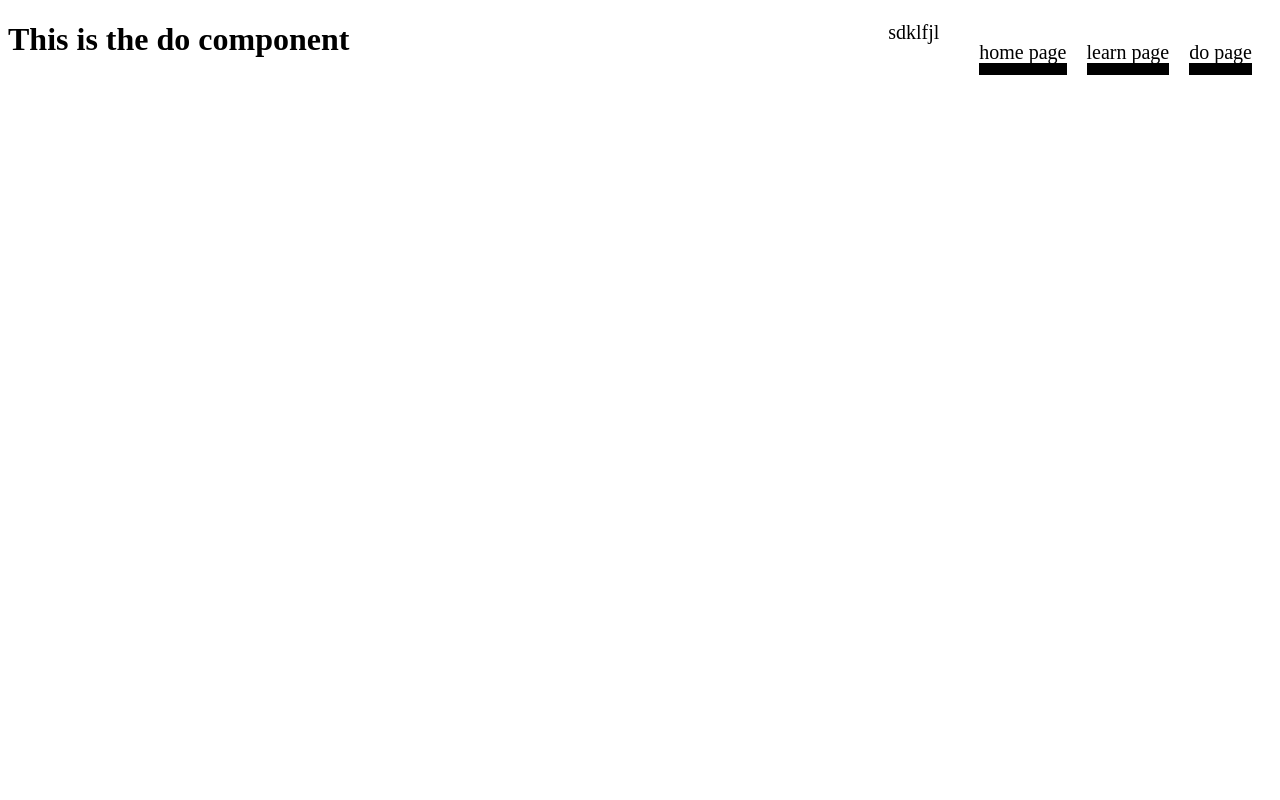
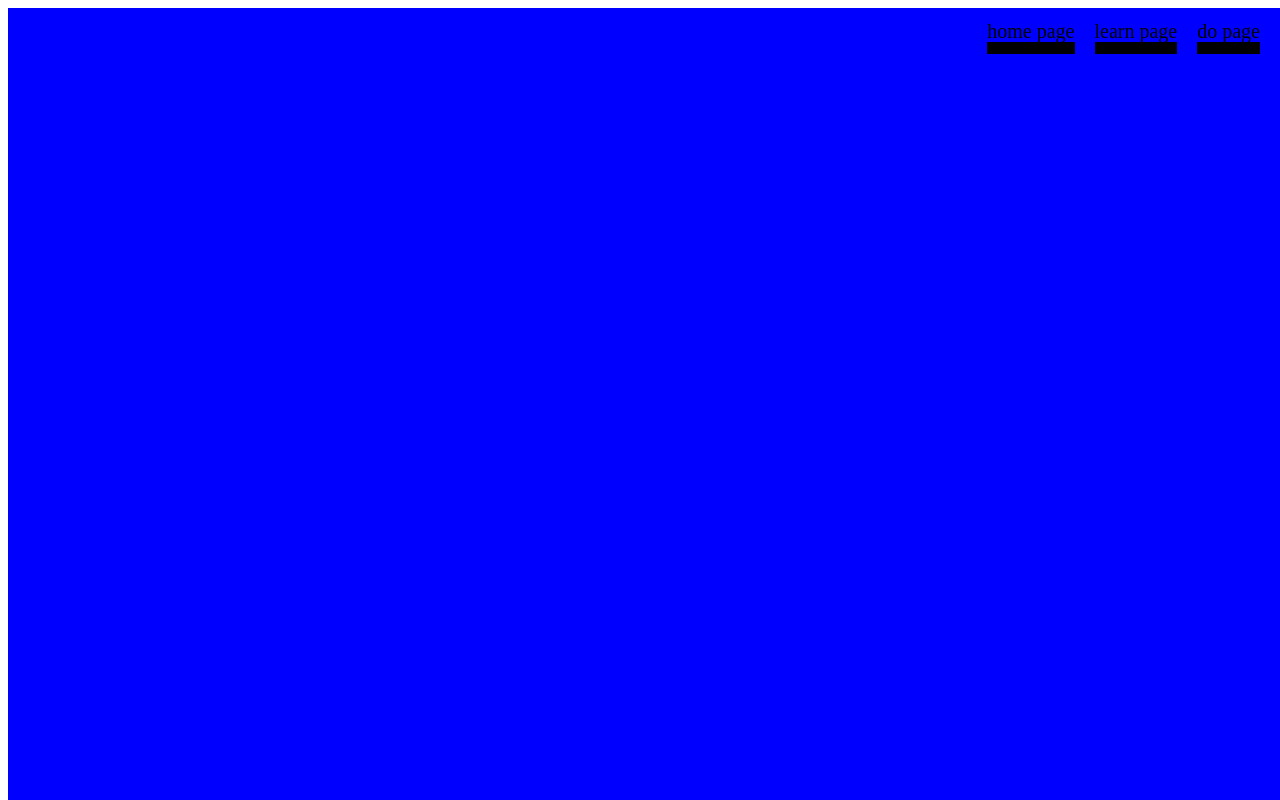
Before and after one commit to amychan331/hackathon_cbt, an Angular app in the folder hackathon-cbt/: page /do in a window 1280 px wide. Shown: the top 800 px of the page. Built offline with nearby package versions, Linux system fonts and the light colour scheme.

Commit message:
making navbar fixed to top

```diff
--- a/hackathon-cbt/src/app/app.component.css
+++ b/hackathon-cbt/src/app/app.component.css
@@ -53,3 +53,11 @@ nav ul a:active {
     padding-left: 0;
   }
 }
+
+.fixed-header {
+  position: fixed;
+  top: 0;
+  left: 0;
+  z-index: 2;
+  width: 100%  !important;
+}
--- a/hackathon-cbt/src/app/app.component.html
+++ b/hackathon-cbt/src/app/app.component.html
@@ -1,4 +1,4 @@
-<nav>
+<nav class="fixed-header">
   <a href="#"><i class="fa fa-bars fa-3x" aria-hidden="true"></i></a>
   <ul>
     <li><a routerLink="/home">home page</a></li>
@@ -6,7 +6,7 @@
     <li><a routerLink="/do">do page</a></li>
   </ul>
 
-  <span class="meow">sdklfjl</span>
+  <!-- <span class="meow">sdklfjl</span> -->
 </nav>
 
 <router-outlet></router-outlet>
--- a/hackathon-cbt/src/app/do/do.component.css
+++ b/hackathon-cbt/src/app/do/do.component.css
@@ -0,0 +1,15 @@
+#fullscreen {
+    height: 100vh;
+    width: 100vw;
+    /*position:fixed;*/
+    top:0;
+    left:0;
+}
+
+.blue {
+	background-color: blue;
+}
+
+.red {
+	background-color: red;
+}
--- a/hackathon-cbt/src/app/do/do.component.html
+++ b/hackathon-cbt/src/app/do/do.component.html
@@ -1 +1,3 @@
-<h1>This is the do component</h1>
+<!-- <h1>This is the do component</h1> -->
+<div id="fullscreen" class="blue"></div>
+<div id="fullscreen" class="red"></div>
```
